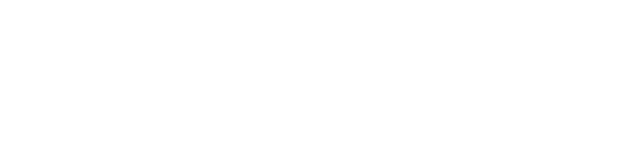
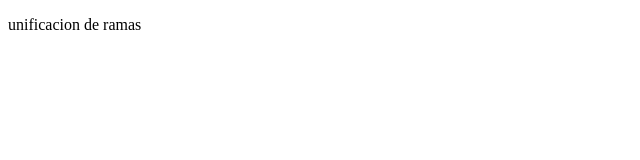
Before and after one commit to JuanSusa/creacion-de-ramas, a plain HTML site: page index.html in a window 1280 px wide. Shown: the whole page, without its empty margins (0-640 px from the left). Drawn offline with Linux system fonts and the light colour scheme.

Commit message:
unificacion de ramas

```diff
--- a/index.html
+++ b/index.html
@@ -8,5 +8,6 @@
 </head>
 <body>
 
+    <p>unificacion de ramas</p>
 </body>
 </html>
```
